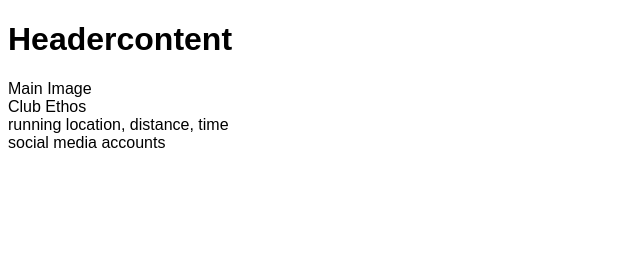
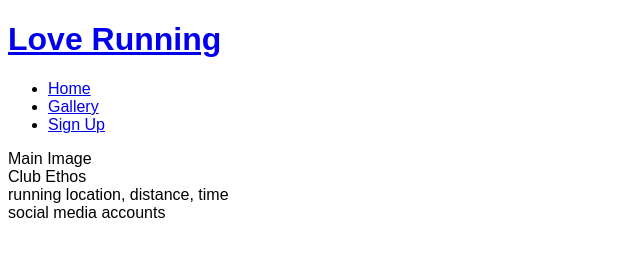
Before and after one commit to Fredrik-Siljeblad/love-running, a plain HTML site: page index.html in a window 1280 px wide. Shown: the whole page, without its empty margins (0-640 px from the left). Drawn offline with Linux system fonts and the light colour scheme.

Commit message:
Added navigation links

```diff
--- a/index.html
+++ b/index.html
@@ -8,11 +8,23 @@
     <meta name="keywords" content="love running, running club, ireland, dublin">
 
     <link rel="stylesheet" href="assets/css/style.css"></link>
-    <title>Love Running</title>
+    <title></title>
 
 </head>
 <body>
-   <h1>Headercontent</h1>
+    <a href="index.h"><h1>Love Running</h1></a>
+    <nav></nav>
+    <ul>
+        <li>
+            <a href="index.html">Home</a>
+        </li>
+        <li>
+            <a href="#">Gallery</a>
+        </li>
+        <li>
+            <a href="#">Sign Up</a>
+        </li>
+    </ul>
    <section>Main Image</section>
    <section>Club Ethos</section>
    <section>running location, distance, time</section>
```
